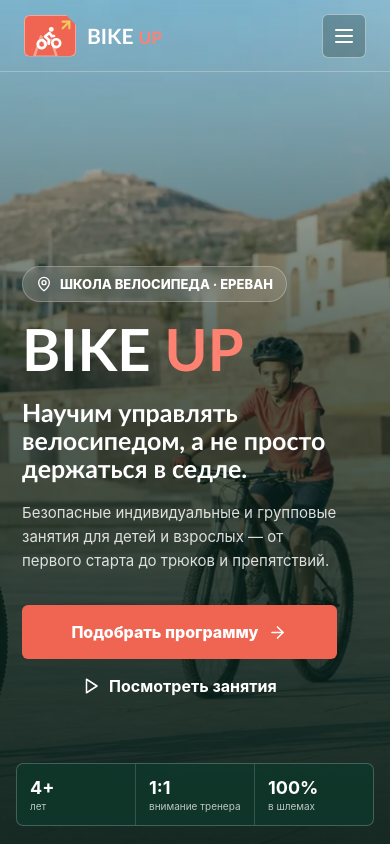
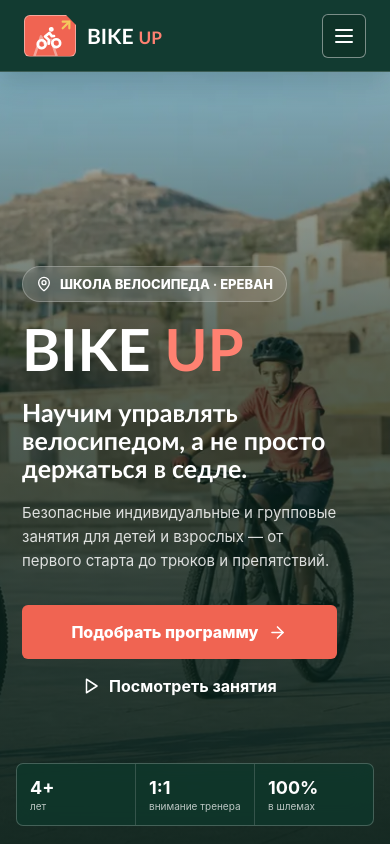
Before and after one commit to PirozhokQA/bike-up-yerevan, a React (Vite) app: page / in a window 390 px wide. Shown: the top 844 px of the page. Built offline with nearby package versions, Linux system fonts and the light colour scheme.

Commit message:
Keep navigation visible while scrolling

```diff
--- a/src/globals.css
+++ b/src/globals.css
@@ -14,7 +14,7 @@
 }
 
 * { box-sizing: border-box; }
-html { scroll-behavior: smooth; }
+html { scroll-behavior: smooth; scroll-padding-top: 94px; }
 body { margin: 0; color: var(--ink); background: var(--paper); font-family: Inter, -apple-system, BlinkMacSystemFont, "Segoe UI", Arial, sans-serif; letter-spacing: 0; }
 button, input, select, textarea { font: inherit; }
 button, a { -webkit-tap-highlight-color: transparent; }
@@ -25,9 +25,10 @@ h1, h2, h3, p, figure { margin: 0; }
 h1, h2, h3 { font-family: "Trebuchet MS", Inter, sans-serif; letter-spacing: 0; }
 
 .site-header {
-  position: absolute; z-index: 20; inset: 0 0 auto 0; height: 82px; display: grid;
+  position: fixed; z-index: 20; inset: 0 0 auto 0; height: 82px; display: grid;
   grid-template-columns: auto 1fr auto; align-items: center; gap: 36px; padding: 0 clamp(22px, 5vw, 80px);
-  color: var(--white); border-bottom: 1px solid rgba(255,255,255,.26);
+  color: var(--white); background: rgba(14,55,43,.96); border-bottom: 1px solid rgba(255,255,255,.18);
+  box-shadow: 0 8px 28px rgba(8,31,24,.18); backdrop-filter: blur(12px);
 }
 .brand { display: inline-flex; align-items: center; gap: 11px; font: 900 21px/1 "Trebuchet MS", sans-serif; white-space: nowrap; }
 .brand-mark { position: relative; display: inline-block; width: 52px; height: 42px; flex: 0 0 auto; color: var(--white); background: var(--coral); border: 1px solid rgba(255,255,255,.42); border-radius: 6px; clip-path: polygon(0 0, 80% 0, 100% 25%, 100% 100%, 0 100%); overflow: hidden; }
@@ -218,7 +219,8 @@ footer a:not(.brand) { color: rgba(255,255,255,.78); }
 }
 
 @media (max-width: 820px) {
-  .site-header { position: absolute; grid-template-columns: 1fr auto; height: 72px; }
+  html { scroll-padding-top: 84px; }
+  .site-header { grid-template-columns: 1fr auto; height: 72px; }
   .header-cta { display: none; }
   .menu-button { display: grid; }
   .nav { position: absolute; top: 71px; left: 16px; right: 16px; display: none; flex-direction: column; align-items: stretch; gap: 0; padding: 10px; color: var(--ink); background: var(--white); border-radius: 7px; box-shadow: 0 18px 40px rgba(0,0,0,.2); }
```
Also changed, not shown: 5 other files (tests, documents, lock files or other folders).
